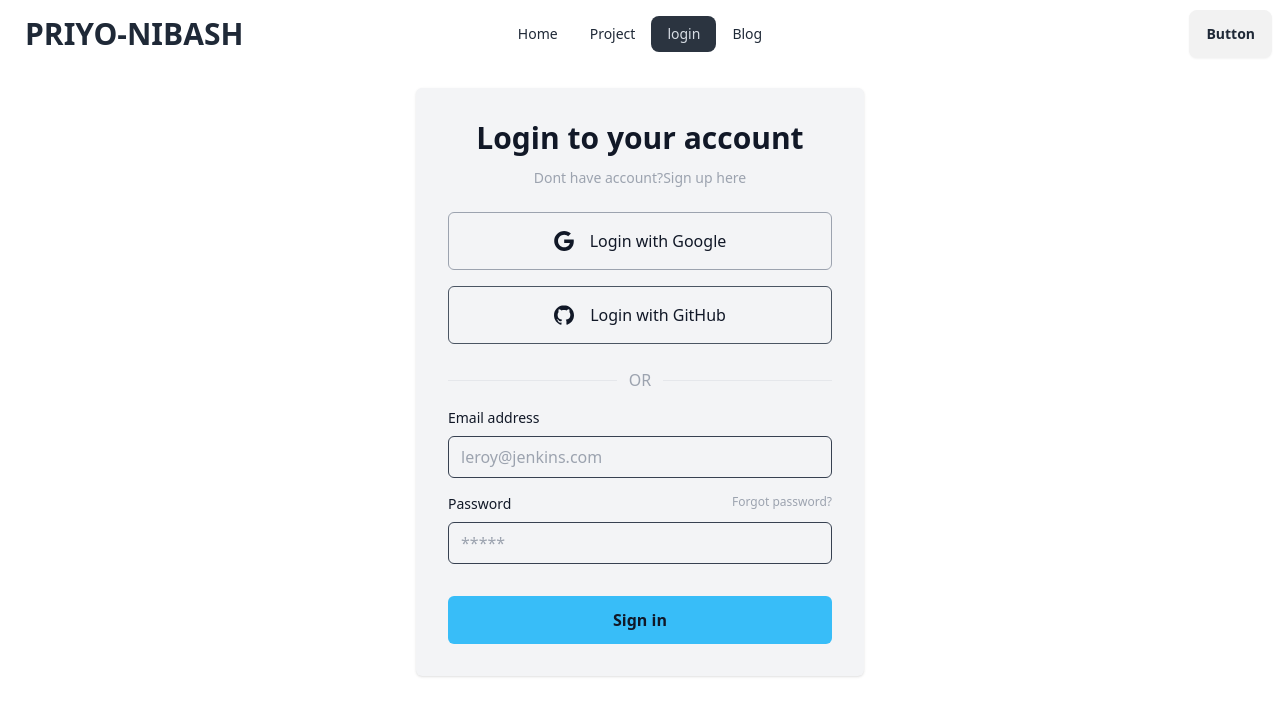
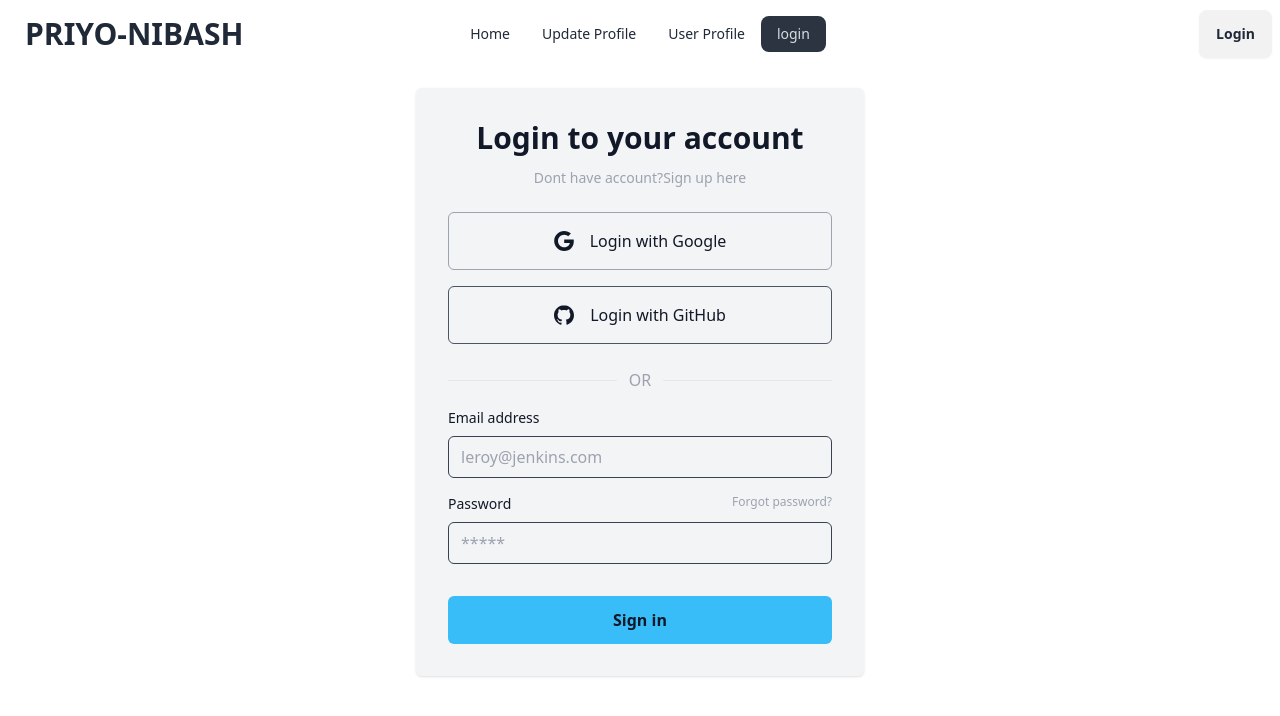
Before and after one commit to Rabbi1089/priyo-nibash, a React (Vite) app: page /login in a window 1280 px wide. Shown: the top 716 px of the page. Built offline with nearby package versions, Linux system fonts and the light colour scheme; no server answers.

Commit message:
logout added

```diff
--- a/src/Pages/home/Home.jsx
+++ b/src/Pages/home/Home.jsx
@@ -4,7 +4,6 @@ import NavBar from "../../shared/NavBar";
 const Home = () => {
   return (
     <div>
-      <NavBar></NavBar>
       <h1>This is from home</h1>
     </div>
   );
--- a/src/Pages/userProfile/UserProfile.jsx
+++ b/src/Pages/userProfile/UserProfile.jsx
@@ -1,7 +1,27 @@
-import React from "react";
+import React, { useContext } from "react";
+import { AuthContext } from "../../provider/AuthProvider";
 
 const UserProfile = () => {
-  return <div>user profile</div>;
+  const { user } = useContext(AuthContext);
+  //console.log(user);
+  return (
+    <div>
+      <div className="flex flex-col max-w-md p-6 bg-gray-900 text-gray-100 mx-auto my-5 rounded-md">
+        <img
+          src={`${user.photoURL} ? ${user.photoURL} : "https://ibb.co/64XDKv0"`}
+          alt=""
+          className="flex-shrink-0 object-cover h-64 rounded-sm sm:h-96 bg-gray-500 aspect-square"
+        />
+        <div>
+          <h2 className="text-xl font-semibold">{user.displayName}</h2>
+          <span className="block pb-2 text-sm text-gray-400">
+            Priyo Nibash Company Inc.
+          </span>
+          <p>Phone: 0175******</p>
+        </div>
+      </div>
+    </div>
+  );
 };
 
 export default UserProfile;
--- a/src/layout/root/Root.jsx
+++ b/src/layout/root/Root.jsx
@@ -1,9 +1,11 @@
 import React from "react";
 import { Outlet } from "react-router-dom";
+import NavBar from "../../shared/NavBar";
 
 const Root = () => {
   return (
     <div>
+      <NavBar />
       <Outlet></Outlet>
     </div>
   );
--- a/src/login/Login.jsx
+++ b/src/login/Login.jsx
@@ -81,7 +81,6 @@ const Login = () => {
   };
   return (
     <div>
-      <NavBar></NavBar>
       <div className="w-full max-w-md p-4 rounded-md shadow sm:p-8 bg-gray-100 text-gray-900 mx-auto lg:my-5">
         <h2 className="mb-3 text-3xl font-semibold text-center">
           Login to your account
@@ -89,7 +88,7 @@ const Login = () => {
         <p className="text-sm text-center text-gray-400">
           Dont have account?
           <Link
-            to="/blog"
+            to="/signUp"
             rel="noopener noreferrer"
             className="focus:underline hover:underline"
           >
--- a/src/provider/AuthProvider.jsx
+++ b/src/provider/AuthProvider.jsx
@@ -6,6 +6,7 @@ import {
   onAuthStateChanged,
   signInWithEmailAndPassword,
   signInWithPopup,
+  signOut,
 } from "firebase/auth";
 import React, { createContext, useEffect, useState } from "react";
 import app from "../firebase/firebase.config";
@@ -34,16 +35,26 @@ const AuthProvider = ({ children }) => {
     return signInWithPopup(auth, gitHubProvider);
   };
 
+  const logOut = () => {
+    return signOut(auth);
+  };
+
   useEffect(() => {
     onAuthStateChanged(auth, (currentUser) => {
       if (currentUser) {
-        console.log(currentUser);
         setUser(currentUser);
       }
     });
   }, []);
 
-  const authInfo = { user, createUser, signIn, googleSigIn, GitHubSigIn };
+  const authInfo = {
+    user,
+    createUser,
+    signIn,
+    googleSigIn,
+    GitHubSigIn,
+    logOut,
+  };
   return (
     <AuthContext.Provider value={authInfo}>{children}</AuthContext.Provider>
   );
--- a/src/registration/Registration.jsx
+++ b/src/registration/Registration.jsx
@@ -60,10 +60,6 @@ const Registration = () => {
   };
   return (
     <div className="">
-      <div className="mb-6">
-        <NavBar></NavBar>
-      </div>
-
       <div className="hero max-w-6xl min-h-[550px]">
         <div className="hero-content flex-col">
           <div className="text-center">
--- a/src/shared/NavBar.jsx
+++ b/src/shared/NavBar.jsx
@@ -1,20 +1,28 @@
-import React from "react";
-import { NavLink } from "react-router-dom";
+import React, { useContext } from "react";
+import { Link, NavLink, useNavigate } from "react-router-dom";
+import { AuthContext } from "../provider/AuthProvider";
+import Swal from "sweetalert2";
 
 const NavBar = () => {
+  const { user, logOut } = useContext(AuthContext);
+  const navigate = useNavigate();
+  const handleSignOut = () => {
+    logOut().then().catch();
+  };
+
   const link = (
     <>
       <li>
         <NavLink to="/">Home</NavLink>
       </li>
       <li>
-        <NavLink to="/Project">Project</NavLink>
+        <NavLink to="/updateProfile">Update Profile</NavLink>
+      </li>
+      <li>
+        <NavLink to="/userProfile">User Profile</NavLink>
       </li>
       <li>
         <NavLink to="/login">login</NavLink>
-      </li>
-      <li>
-        <NavLink to="/blog">Blog</NavLink>
       </li>
     </>
   );
@@ -51,7 +59,15 @@ const NavBar = () => {
         <ul className="menu menu-horizontal px-1">{link}</ul>
       </div>
       <div className="navbar-end">
-        <a className="btn">Button</a>
+        {user ? (
+          <button onClick={handleSignOut} className="btn">
+            Sign Out
+          </button>
+        ) : (
+          <Link to="/login">
+            <button className="btn">Login</button>
+          </Link>
+        )}
       </div>
     </div>
   );
```
Also changed, not shown: src/main.jsx (+12 -2 lines).
